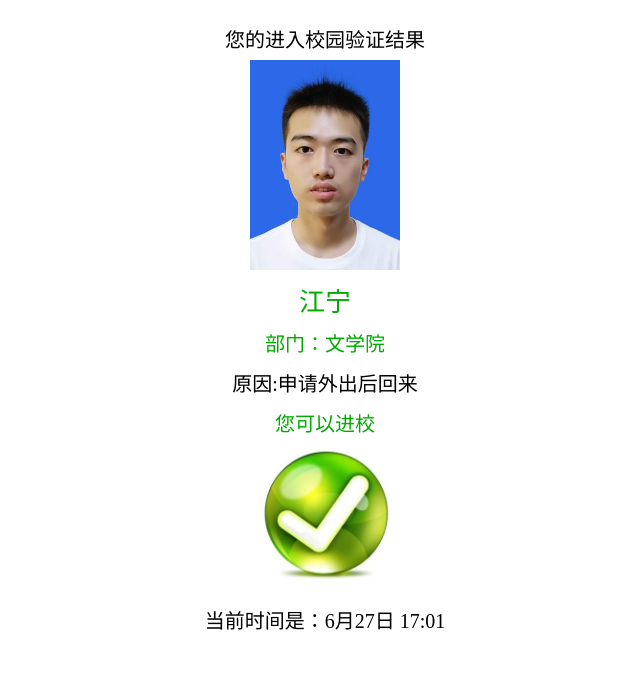
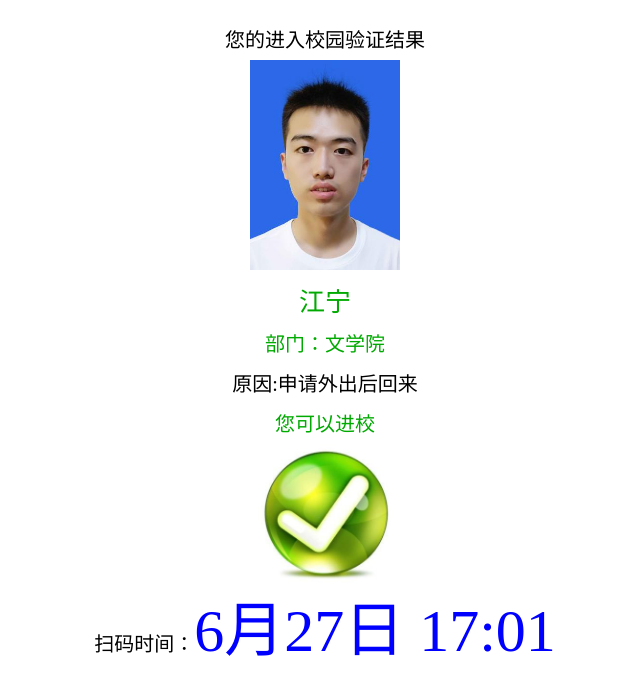
Before and after one commit to DooduFawl/DooduFawl.github.io, a plain HTML site: page index.html in a window 1280 px wide. Shown: the whole page, without its empty margins (315-955 px from the left). Drawn offline with Linux system fonts and the light colour scheme.

Commit message:
Update index.html

```diff
--- a/index.html
+++ b/index.html
@@ -57,7 +57,7 @@
     <br><img src="right.jpg" style="width: 150px">
    <!--  <br/>当前时间：<span></span>-->
 </div>
-<div style="font-size: 20px">当前时间是：<span><script type="text/javascript">
+<div style="font-size: 20px">扫码时间：<span style="font-size: 60px;color:#0000FF;line-height: 60px"><script type="text/javascript">
     var t=new Date();
     var year=t.getFullYear();
     var month=t.getMonth()+1;
```
